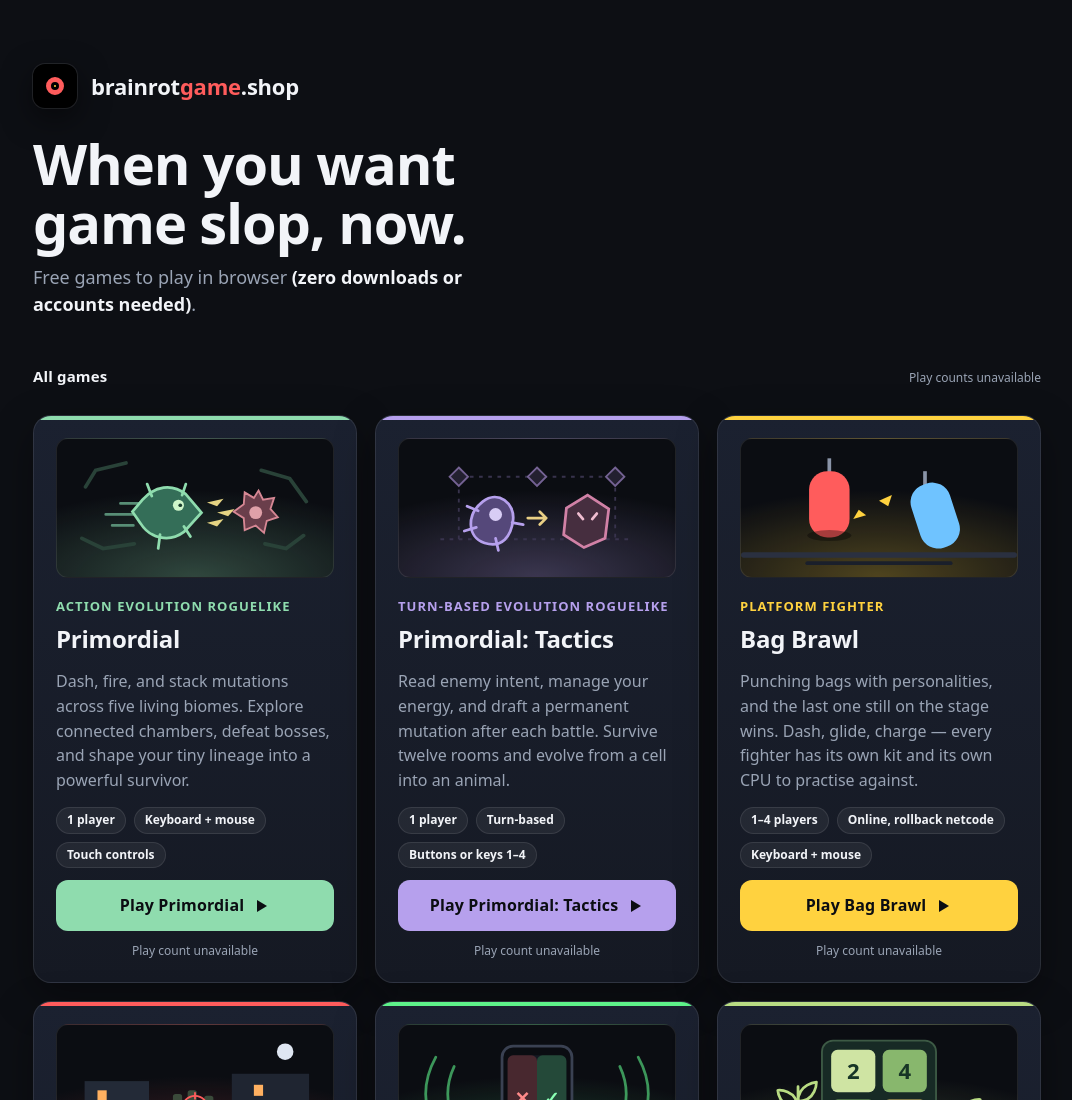
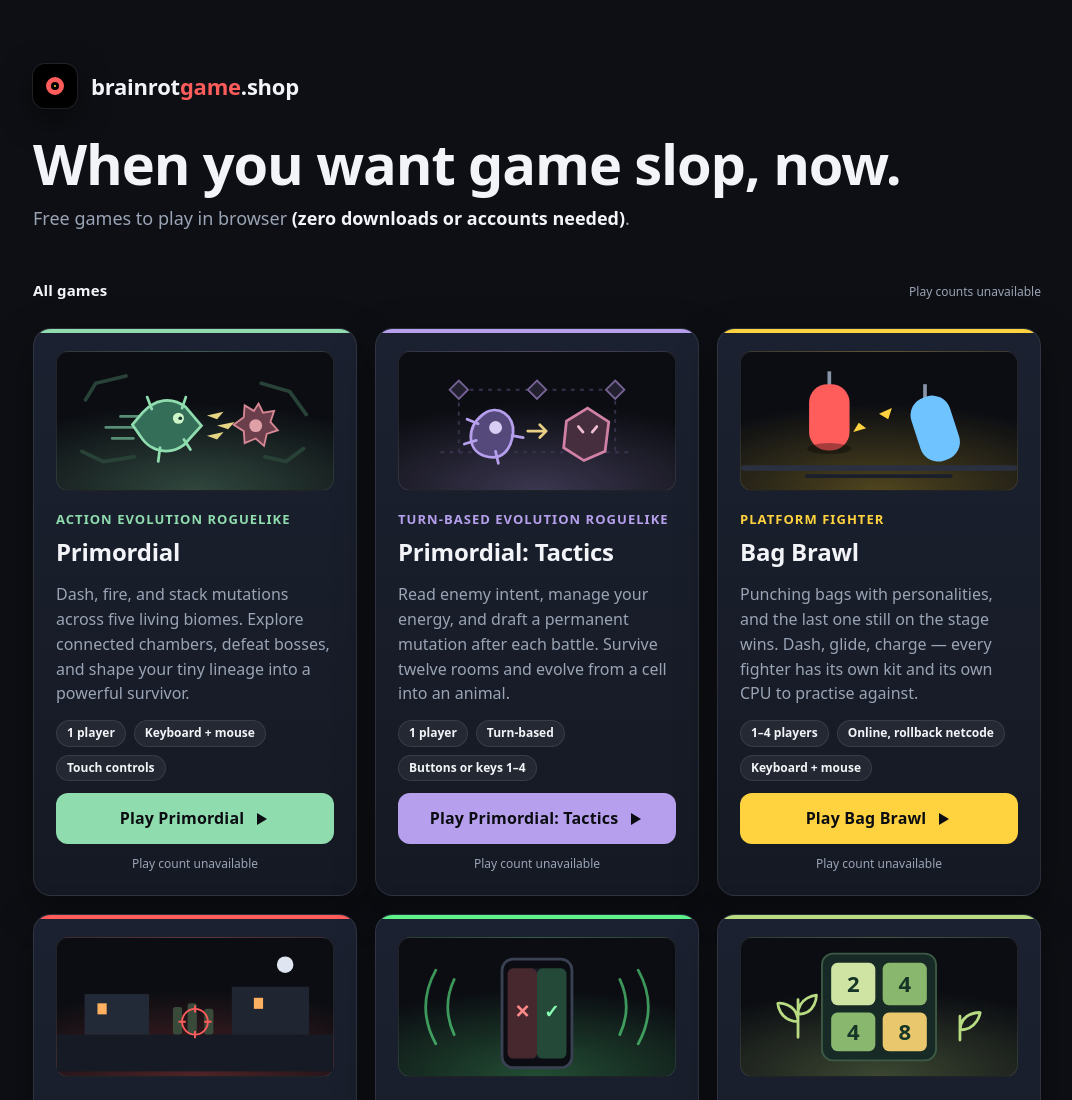
Before and after one commit to zanedurante/brainrotgame-shop, a website: page index.html in a window 1280 px wide. Shown: the top 1100 px of the page, without its empty margins (103-1175 px from the left). Drawn offline with Linux system fonts and the light colour scheme; no server answers.

Commit message:
Let the portal headline and subtitle use the full header width (#2)

```diff
--- a/index.html
+++ b/index.html
@@ -26,8 +26,8 @@
   .logo .mark i::after { content: ""; position: absolute; inset: 3px; background: var(--gold); border-radius: 50%; }
   .logo b { font-size: 22px; letter-spacing: -.01em; }
   .logo b span { color: var(--brand); }
-  h1 { font-size: clamp(34px, 6vw, 56px); line-height: 1.05; letter-spacing: -.02em; margin: 26px 0 12px; max-width: 16ch; }
-  .lede { color: var(--muted); font-size: 18px; max-width: 46ch; margin: 0; }
+  h1 { font-size: clamp(34px, 6vw, 56px); line-height: 1.05; letter-spacing: -.02em; margin: 26px 0 12px; }
+  .lede { color: var(--muted); font-size: 18px; margin: 0; }
   .lede b { color: var(--ink); font-weight: 600; }
   .grid { display: grid; grid-template-columns: repeat(auto-fit, minmax(290px, 1fr)); gap: 18px; padding: 26px 0 40px; }
   .card { position: relative; display: flex; flex-direction: column; gap: 12px; padding: 22px; border-radius: 18px; background: linear-gradient(180deg, var(--panel-2), var(--panel)); border: 1px solid var(--line); box-shadow: 0 14px 40px rgba(0,0,0,.35); overflow: hidden; }
```
